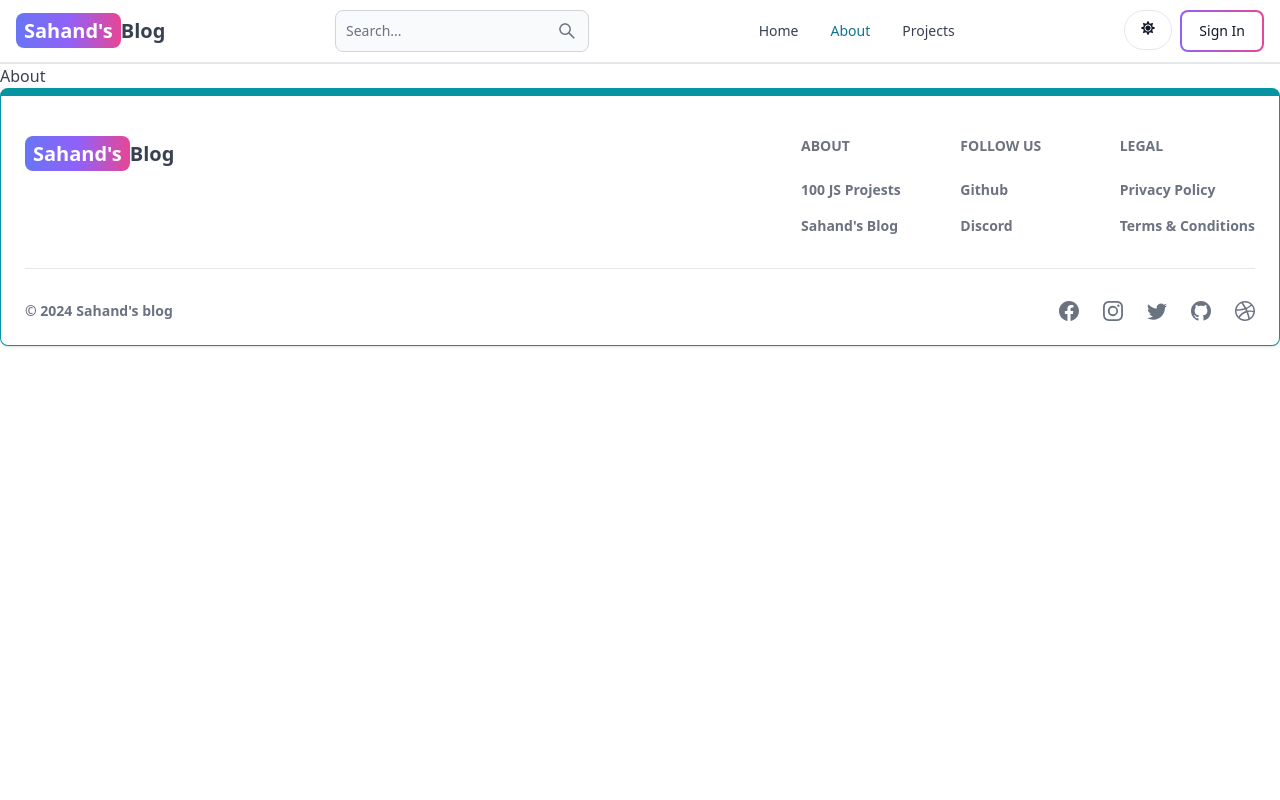
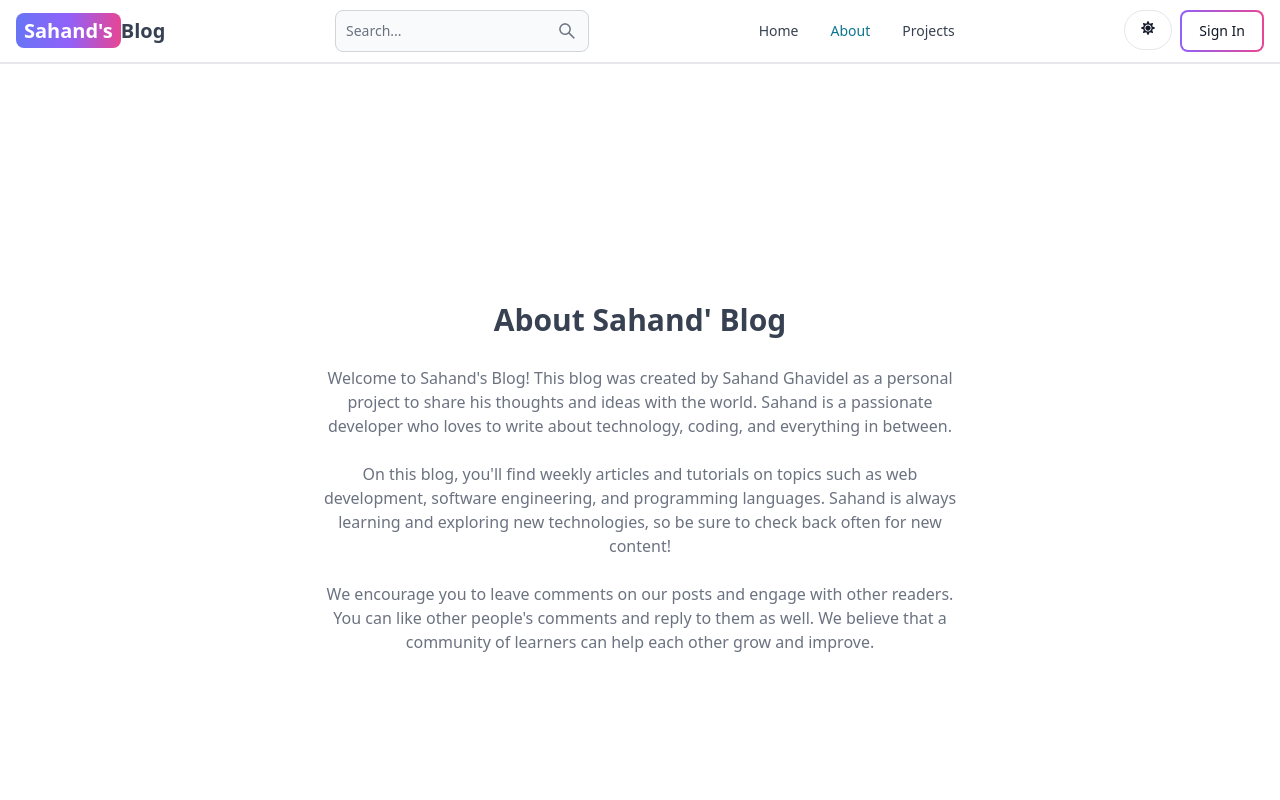
Before and after one commit to Abhi5738/Mern-Blog, a React (Vite) app in the folder client/: page /about in a window 1280 px wide. Shown: the top 800 px of the page. Built offline with nearby package versions, Linux system fonts and the light colour scheme; no server answers.

Commit message:
complete about and projects pages

```diff
--- a/client/src/pages/About.jsx
+++ b/client/src/pages/About.jsx
@@ -2,9 +2,37 @@
 
 const About = () => {
   return (
-    <>
-      <div>About</div>
-    </>
+    <div className="min-h-screen flex items-center justify-center">
+      <div className="max-w-2xl mx-auto p-3 text-center">
+        <div>
+          <h1 className="text-3xl font font-semibold text-center my-7">
+            About Sahand' Blog
+          </h1>
+          <div className="text-md text-gray-500 flex flex-col gap-6">
+            <p>
+              Welcome to Sahand's Blog! This blog was created by Sahand Ghavidel
+              as a personal project to share his thoughts and ideas with the
+              world. Sahand is a passionate developer who loves to write about
+              technology, coding, and everything in between.
+            </p>
+
+            <p>
+              On this blog, you'll find weekly articles and tutorials on topics
+              such as web development, software engineering, and programming
+              languages. Sahand is always learning and exploring new
+              technologies, so be sure to check back often for new content!
+            </p>
+
+            <p>
+              We encourage you to leave comments on our posts and engage with
+              other readers. You can like other people's comments and reply to
+              them as well. We believe that a community of learners can help
+              each other grow and improve.
+            </p>
+          </div>
+        </div>
+      </div>
+    </div>
   );
 };
 
--- a/client/src/pages/CreatePost.jsx
+++ b/client/src/pages/CreatePost.jsx
@@ -115,10 +115,12 @@
                 setFormData({ ...formData, category: e.target.value })
               }
             >
-              <option value="uncategorized">Select a category</option>
-              <option value="javascript">JavaScript</option>
+              <option value="uncategorized">Uncategorized</option>
               <option value="reactjs">React.js</option>
               <option value="nextjs">Next.js</option>
+              <option value="javascript">JavaScript</option>
+              <option value="dsa">DSA</option>
+              <option value="reduxjs">ReduxJs</option>
             </Select>
           </div>
           <div className="flex gap-4 items-center justify-between border-4 border-teal-500 border-dotted p-3 ">
--- a/client/src/pages/Projects.jsx
+++ b/client/src/pages/Projects.jsx
@@ -1,9 +1,17 @@
 import React from "react";
+import CallToAction from "../components/CallToAction";
 
 const Projects = () => {
   return (
     <>
-      <div>Projects</div>
+      <div className="min-h-screen max-w-2xl mx-auto flex justify-center items-center flex-col gap-6 p-3">
+        <h1 className="text-3xl font-semibold">Pojects</h1>
+        <p className="text-md text-gray-500">
+          Build fun and engaging projects while learning HTML, CSS, and
+          JavaScript!
+        </p>
+        <CallToAction />
+      </div>
     </>
   );
 };
```
